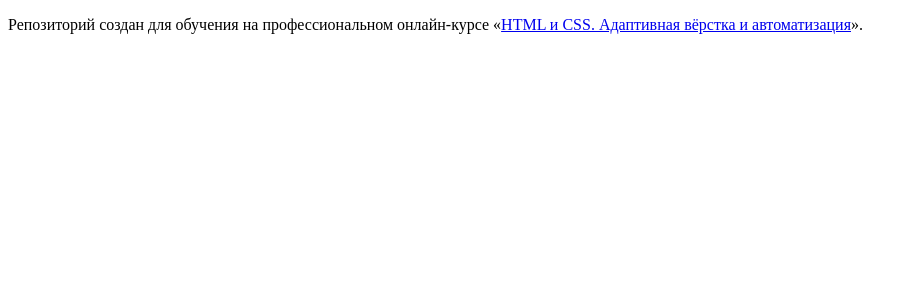
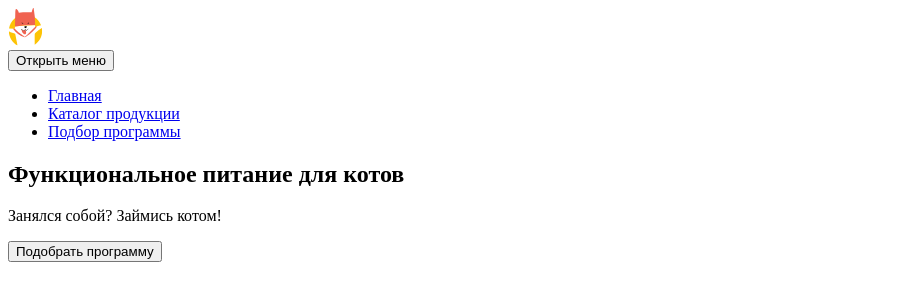
Before and after one commit to nlo-it/cat-energy, a website: page source/index.html in a window 1280 px wide. Shown: the whole page, without its empty margins (0-913 px from the left). Drawn offline with Linux system fonts and the light colour scheme.

Commit message:
Добавил черновую версию блока header

```diff
--- a/source/index.html
+++ b/source/index.html
@@ -1,12 +1,43 @@
 <!DOCTYPE html>
-<html lang="ru">
+<html class="page" lang="ru">
   <head>
     <meta charset="utf-8">
     <title>HTML Academy: Cat Energy</title>
   </head>
-  <body>
+  <body class="page__body">
 
-    <p>Репозиторий создан для обучения на профессиональном онлайн‑курсе «<a href="https://htmlacademy.ru/intensive/adaptive">HTML и CSS. Адаптивная вёрстка и автоматизация</a>».</p>
+    <header class="page-header">
+      <a href="#" class="page-header__logo">
+        <img src="img/logo-mobile.svg" width="width: 33.32px" height="37.61px" alt="Магазин функционального питания Cat Energy">
+      </a>
+      <nav class="main-nav">
+        <button class="main-nav__toggle" type="button"><span class="visually-hidden">Открыть меню</span></button>
+        <div class="main-nav__wrapper">
+          <ul class="main-nav__list">
+            <li class="main-nav__item main-nav__item--current">
+              <a href="#">
+                Главная
+              </a>
+            </li>
+            <li class="main-nav__item">
+              <a href="#">
+                Каталог продукции
+              </a>
+            </li>
+            <li class="main-nav__item">
+              <a href="#">
+                Подбор программы
+              </a>
+            </li>
+          </ul>
+        </div>
+        <div class="header-promo">
+          <h1 class="header-promo__title">Функциональное питание для котов</h1>
+          <p class="header-promo__text">Занялся собой? Займись котом!</p>
+          <button class="header-promo__button" type="button">Подобрать программу</button>
+        </div>
+      </nav>
+    </header>
 
   </body>
 </html>
```
Also changed, not shown: source/img/logo-mobile.svg (added).
